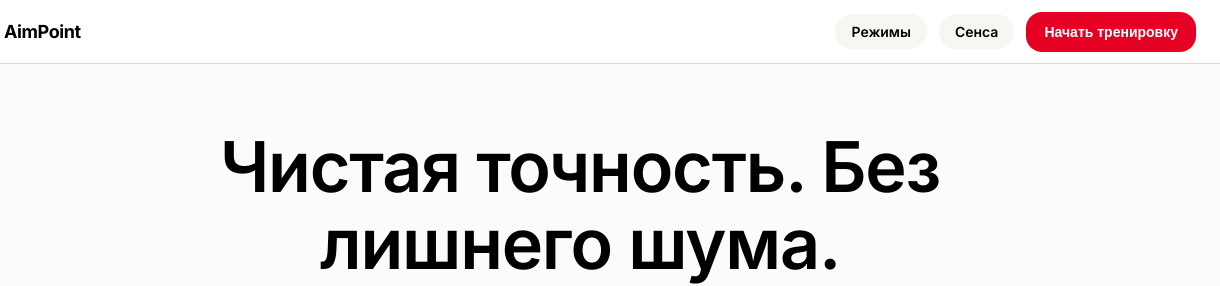
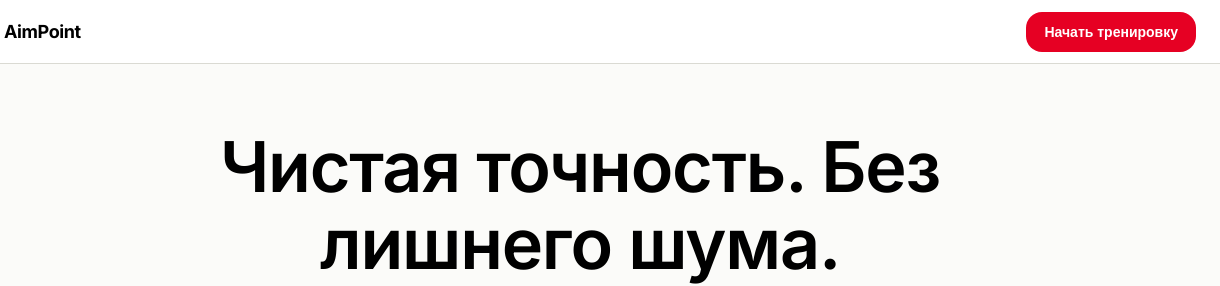
Before and after one commit to Gapa332/Aimtrainer, a website: page index.html in a window 1280 px wide. Shown: the top 286 px of the page, 60-1280 px from the left. Drawn offline with Linux system fonts and the light colour scheme.

Commit message:
Remove sensa button from header

```diff
--- a/index.html
+++ b/index.html
@@ -424,8 +424,7 @@
         <span>AimPoint</span>
       </a>
       <div class="nav-menu">
-        <a href="#modes" class="filter-chip">Режимы</a>
-        <a href="#about" class="filter-chip">Сенса</a>
+
         <button type="button" class="btn-primary trigger-play">Начать тренировку</button>
       </div>
     </div>
```
